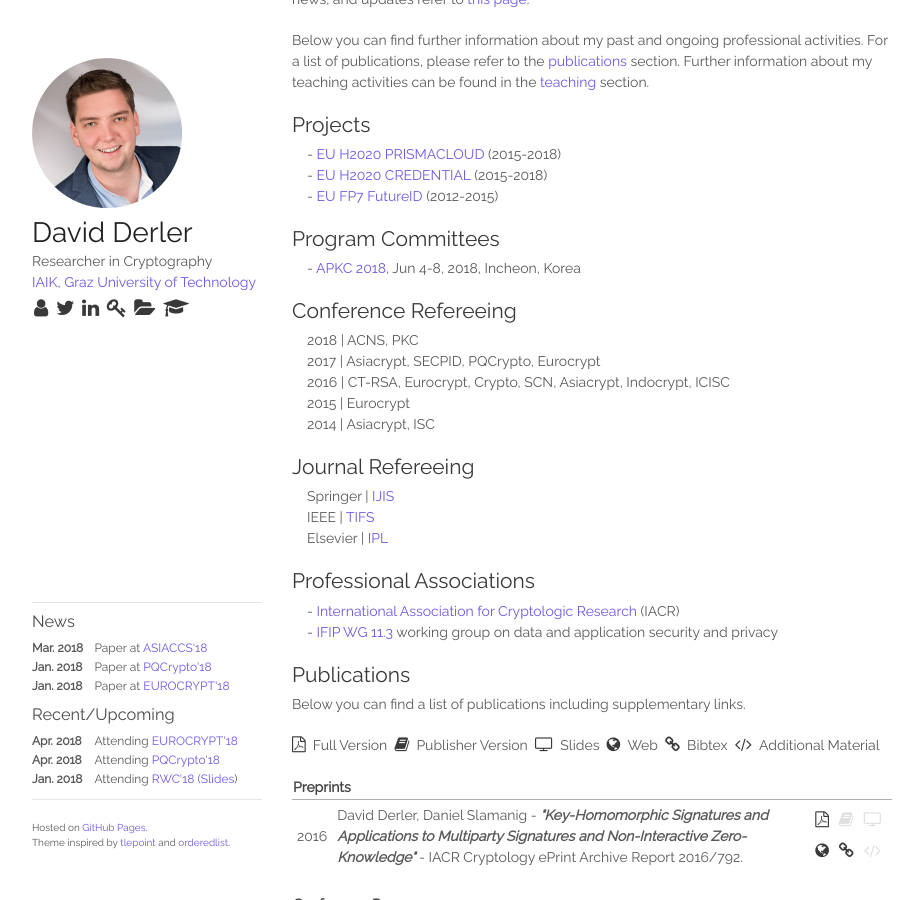
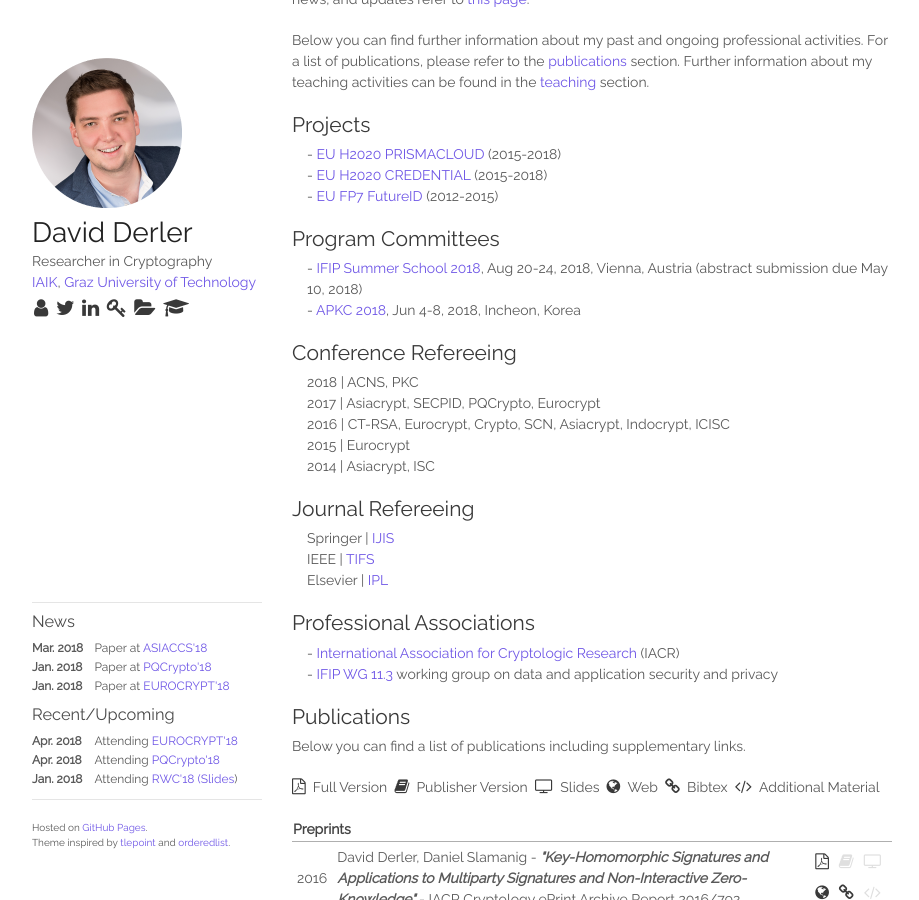
Before and after one commit to derlerd/derlerd.github.io, a Jekyll site: the page built from index.html, in a window 1280 px wide and 900 px high, scrolled down 372 px. Shown: the whole window, without its empty margins (178-1097 px from the left). Built offline with Jekyll 4.4.1, drawn with Linux system fonts in a browser that asks for light colours.

Commit message:
added ifip school

```diff
--- a/_includes/bio.html
+++ b/_includes/bio.html
@@ -14,6 +14,7 @@
 
 <h2>Program Committees</h2>
 <ul class="itemprefix">
+  <li><a href="https://www.ifip-summerschool.org">IFIP Summer School 2018</a>, Aug 20-24, 2018, Vienna, Austria (abstract submission due May 10, 2018)</li>
   <li><a href="https://www2.nict.go.jp/security/apkc2018/">APKC 2018</a>, Jun 4-8, 2018, Incheon, Korea</li>
 </ul>
 
```
